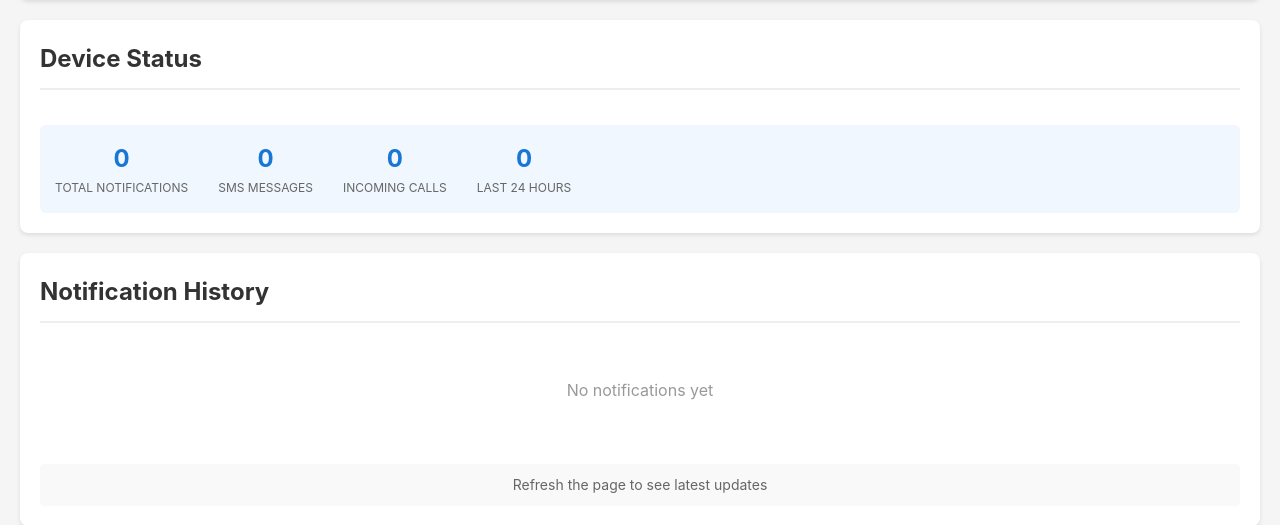
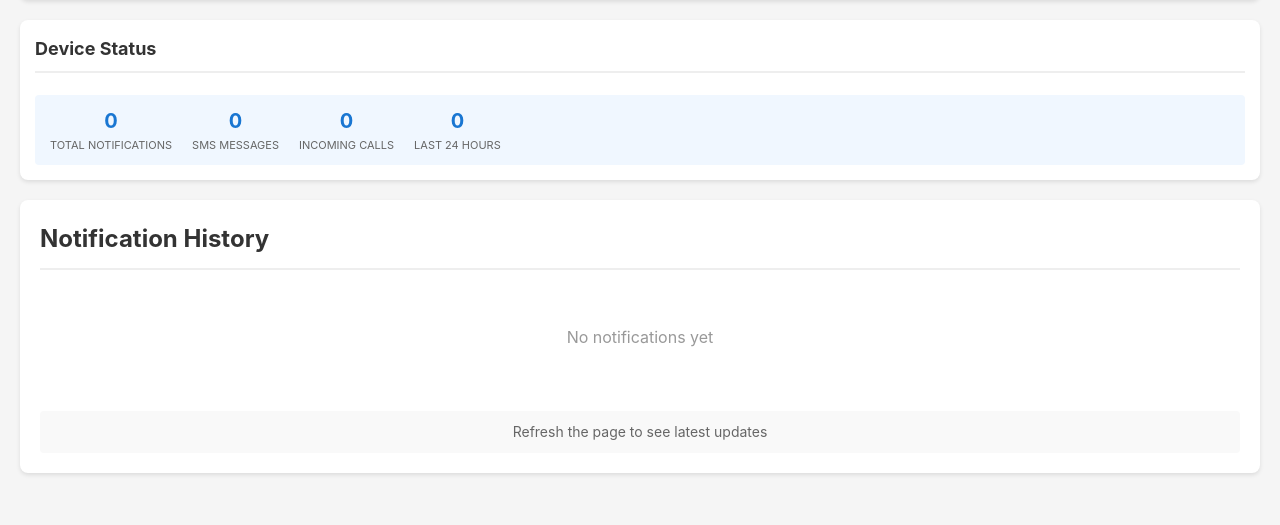
Before and after one commit to ans0600/sms_forwarder, a Python web app: template templates/index.html in a window 1280 px wide. Shown: the part 144-669 px from the top of the page. Run offline with Jinja, Linux system fonts and the light colour scheme; the template is opened without the code that fills it, so the values that code supplies are empty.

Commit message:
Make web UI more compact with 2-column device info layout
- Reduced Device Status section padding and spacing
  - Section padding: 20px → 15px
  - Heading size: default → 18px
  - Card padding: 15px → 10px
  - Gap between cards: 20px → 12px

- Changed device info to 2-column grid layout
  - Info rows now display in 2 columns for better space usage
  - Labels positioned above values (vertical stack)
  - Smaller label font (11px) for compact appearance
  - Location row spans both columns (LAC & CI together)

- Made statistics bar more compact
  - Reduced padding: 15px → 10px 15px
  - Smaller stat values: 24px → 20px
  - Smaller stat labels: 12px → 11px
  - Reduced gap between stats: 30px → 20px

Result: Device Status section now takes significantly less vertical space
while maintaining readability. More focus on notification history below.

🤖 Generated with [Claude Code](https://claude.com/claude-code)

Co-Authored-By: Claude <noreply@anthropic.com>

```diff
--- a/templates/index.html
+++ b/templates/index.html
@@ -43,7 +43,7 @@
 
         .status-section {
             background: white;
-            padding: 20px;
+            padding: 15px;
             border-radius: 8px;
             box-shadow: 0 2px 4px rgba(0,0,0,0.1);
             margin-bottom: 20px;
@@ -51,50 +51,59 @@
 
         .status-section h2 {
             color: #333;
-            margin-bottom: 15px;
-            padding-bottom: 10px;
+            margin-bottom: 10px;
+            padding-bottom: 8px;
             border-bottom: 2px solid #eee;
+            font-size: 18px;
         }
 
         .devices-grid {
             display: grid;
-            grid-template-columns: repeat(auto-fit, minmax(350px, 1fr));
-            gap: 20px;
-            margin-bottom: 20px;
+            grid-template-columns: repeat(auto-fit, minmax(300px, 1fr));
+            gap: 12px;
+            margin-bottom: 12px;
         }
 
         .device-card {
             background: #f9f9f9;
             border: 1px solid #e0e0e0;
-            border-radius: 6px;
-            padding: 15px;
+            border-radius: 4px;
+            padding: 10px;
         }
 
         .device-card h3 {
             color: #333;
-            margin-bottom: 10px;
-            font-size: 18px;
+            margin-bottom: 8px;
+            font-size: 16px;
         }
 
         .device-info {
             display: grid;
-            gap: 8px;
+            grid-template-columns: 1fr 1fr;
+            gap: 6px 12px;
+            font-size: 13px;
         }
 
         .info-row {
             display: flex;
-            justify-content: space-between;
-            padding: 5px 0;
+            flex-direction: column;
+            padding: 2px 0;
         }
 
         .info-label {
             color: #666;
             font-weight: 500;
+            font-size: 11px;
         }
 
         .info-value {
             color: #333;
             font-weight: 600;
+            margin-top: 2px;
+        }
+
+        .info-row.full-width {
+            grid-column: 1 / -1;
         }
 
         .status-connected {
@@ -107,11 +116,11 @@
 
         .stats-bar {
             display: flex;
-            gap: 30px;
-            padding: 15px;
+            gap: 20px;
+            padding: 10px 15px;
             background: #f0f7ff;
-            border-radius: 6px;
-            margin-top: 15px;
+            border-radius: 4px;
+            margin-top: 10px;
         }
 
         .stat-item {
@@ -119,13 +128,13 @@
         }
 
         .stat-value {
-            font-size: 24px;
+            font-size: 20px;
             font-weight: bold;
             color: #1976d2;
         }
 
         .stat-label {
-            font-size: 12px;
+            font-size: 11px;
             color: #666;
             text-transform: uppercase;
         }
@@ -253,7 +262,7 @@
                             <span class="info-value">{{ device.technology }}</span>
                         </div>
                         {% if device.lac %}
-                        <div class="info-row">
+                        <div class="info-row full-width">
                             <span class="info-label">Location:</span>
                             <span class="info-value">LAC: {{ device.lac }}, CI: {{ device.ci }}</span>
                         </div>
```
